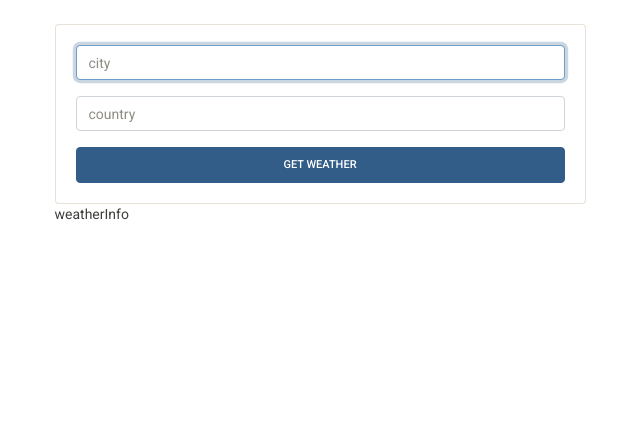
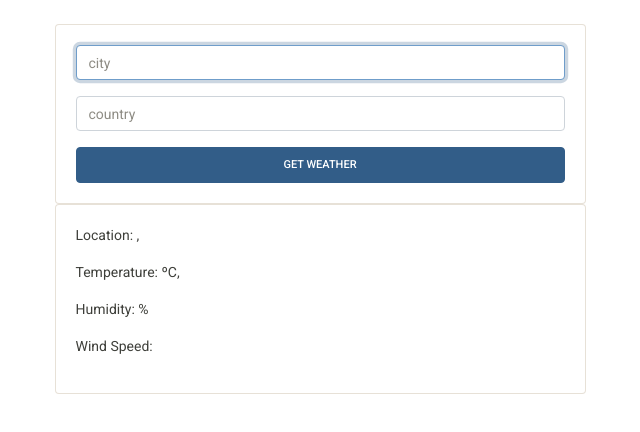
Before and after one commit to LucianoSainz/React-Weather-App, a React app: page / in a window 1280 px wide. Shown: the top 432 px of the page, without its empty margins (320-960 px from the left). Built offline with nearby package versions, Linux system fonts and the light colour scheme.

Commit message:
added weather info

```diff
--- a/src/app/App.js
+++ b/src/app/App.js
@@ -10,7 +10,7 @@ class App extends Component {
     state = {
         temperature: '',
         description: '',
-        himidity: '',
+        humidity: '',
         wind_speed: '',
         city: '',
         country: '',
@@ -48,7 +48,7 @@ class App extends Component {
                 <div className="row">
                     <div className="col-md-6 mx-auto">
                         <WeatherForm getWeather={this.getWeather} />
-                        <WeatherInfo />
+                        <WeatherInfo {...this.state} />
                     </div>
                 </div>
             </div>
--- a/src/app/components/WeatherInfo.js
+++ b/src/app/components/WeatherInfo.js
@@ -2,8 +2,19 @@ import React from 'react';
 
 const weatherInfo = props => {
     return (
-        <div>
-            weatherInfo
+        <div className="card card-body">
+            <p>
+                Location: {props.city}, {props.country}
+            </p>
+            <p>
+                Temperature: {props.temperature} ºC, {props.description}
+            </p>
+            <p>
+                Humidity: {props.humidity} %
+            </p>
+            <p>
+                Wind Speed: {props.wind_speed}
+            </p>
         </div>
     )
 }
```
